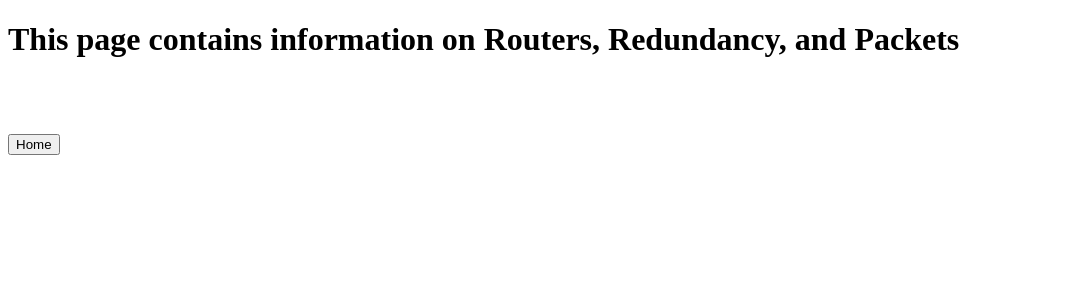
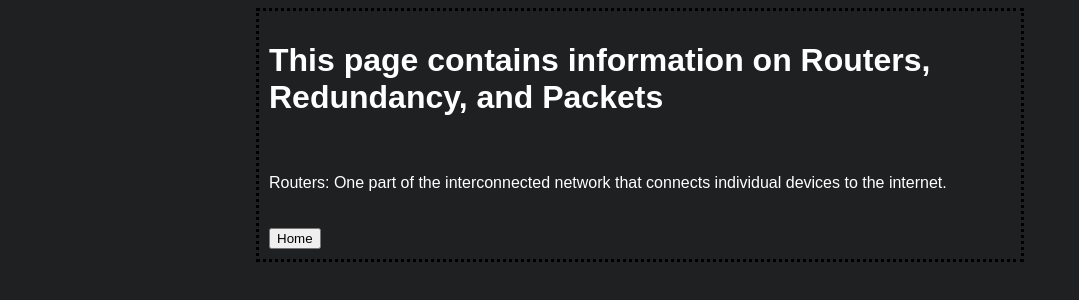
Before and after one commit to CSPAcount/internet, a plain HTML site: page RRandP.html in a window 1280 px wide. Shown: the whole page, without its empty margins (0-1079 px from the left). Drawn offline with Linux system fonts and the light colour scheme.

Commit message:
Add files via upload

```diff
--- a/RRandP.html
+++ b/RRandP.html
@@ -2,9 +2,23 @@
 <html>
     <head>
         <title> HTTPandDNS</title>
+         <style type = "text/css">
+            body{
+                background-color: #1e2021;
+                margin-left: 20%;
+                margin-right: 20%;
+                border: 3px dotted black;
+                padding: 10px 10px 10px;
+                font-family: sans-serif;
+                color: white;
+                </style>
     </head>
     <body>
         <h1>This page contains information on Routers, Redundancy, and Packets </h1>
+        <br><br>
+        <p1>
+            Routers: One part of the interconnected network that connects individual devices to the internet.
+        </p1>
         <br><br><br>
         <a href = "https://cspacount.github.io/internet/index.html">
             <button>Home</button>
```
